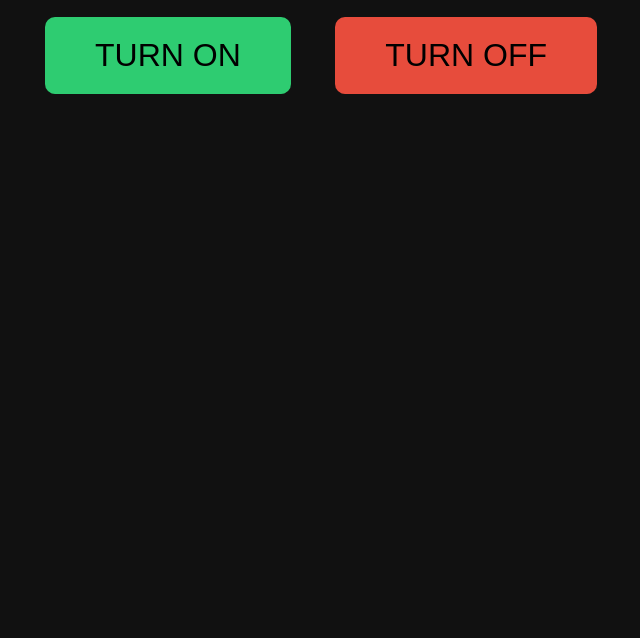
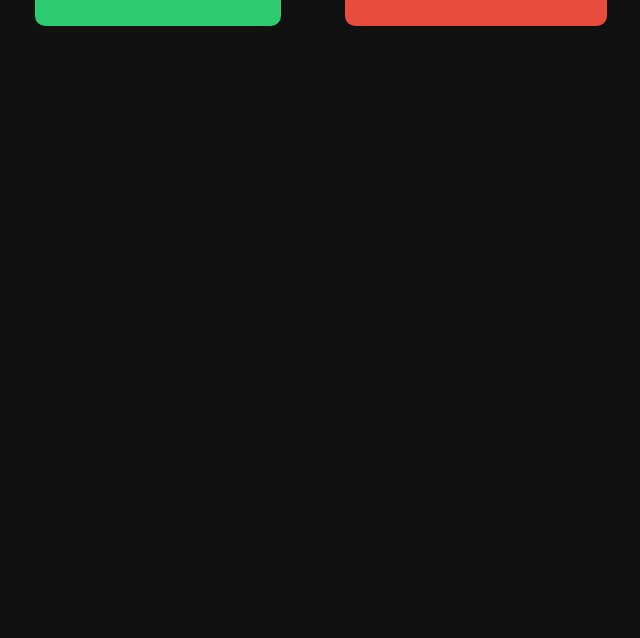
Before and after one commit to domsav13/maexmastree, a plain HTML site: page templates/index.html in a window 1280 px wide. Shown: the part 162-800 px from the top of the page, without its empty margins (319-959 px from the left). Drawn offline with Linux system fonts and the light colour scheme.

Commit message:
Refactor HTML and CSS for index page

```diff
--- a/templates/index.html
+++ b/templates/index.html
@@ -3,23 +3,13 @@
 <head>
     <title>LED Tree Control</title>
     <style>
-        body {
-            background: #111;
-            color: #eee;
-            font-family: Arial;
-            text-align: center;
-            margin-top: 100px;
+        body { background:#111; color:#eee; font-family:sans-serif; text-align:center; }
+        button {
+            font-size:2rem; padding:20px 50px; margin:30px;
+            border:none; border-radius:10px; cursor:pointer;
         }
-        button {
-            font-size: 2rem;
-            padding: 20px 50px;
-            margin: 20px;
-            border: none;
-            border-radius: 10px;
-            cursor: pointer;
-        }
-        #onBtn { background: #2ecc71; }
-        #offBtn { background: #e74c3c; }
+        #onBtn { background:#2ecc71; }
+        #offBtn { background:#e74c3c; }
     </style>
 </head>
 <body>
@@ -30,13 +20,12 @@
 <button id="offBtn">TURN OFF</button>
 
 <script>
-    document.getElementById("onBtn").onclick = () => {
-        fetch("/turn_on", { method: "POST" });
-    };
-
-    document.getElementById("offBtn").onclick = () => {
-        fetch("/turn_off", { method: "POST" });
-    };
+document.getElementById("onBtn").onclick = () => {
+    fetch("/turn_on", { method:"POST" });
+};
+document.getElementById("offBtn").onclick = () => {
+    fetch("/turn_off", { method:"POST" });
+};
 </script>
 
 </body>
```
